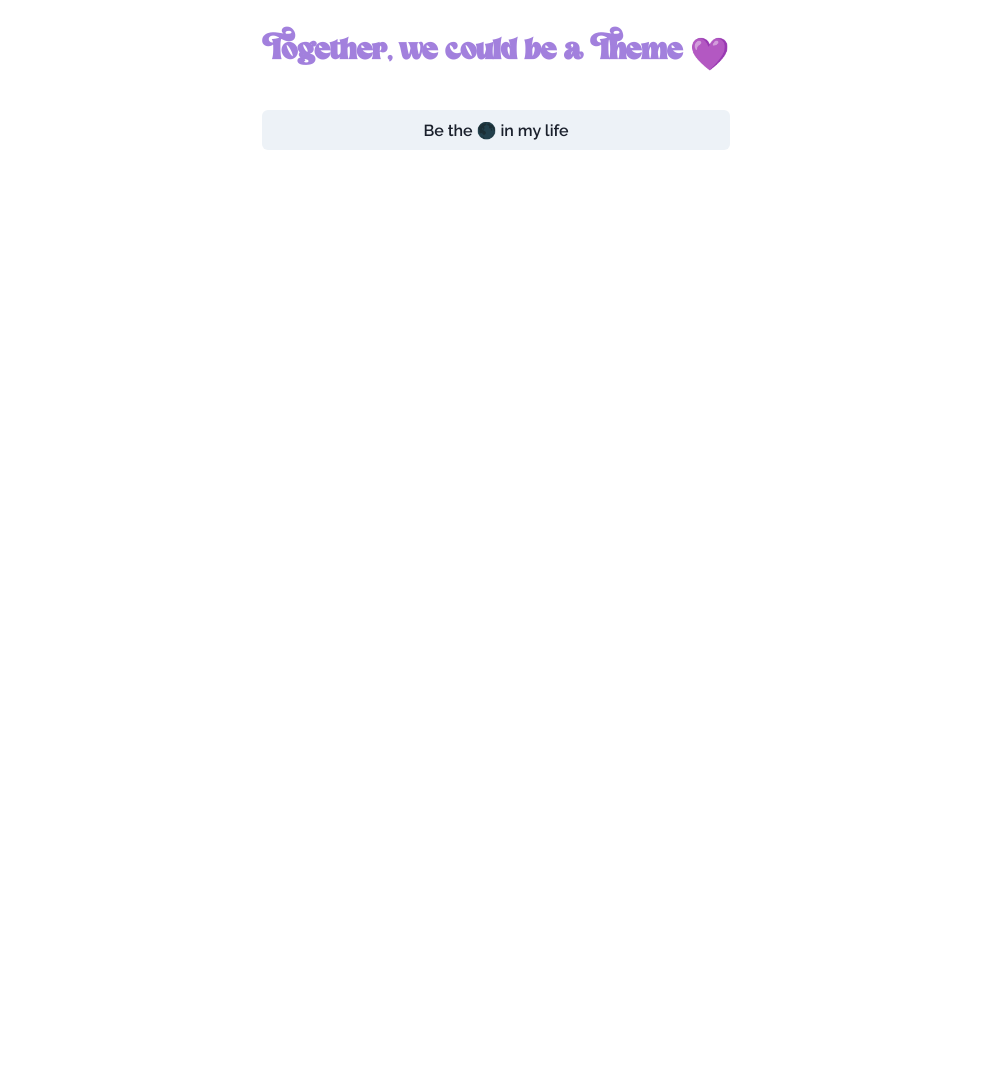
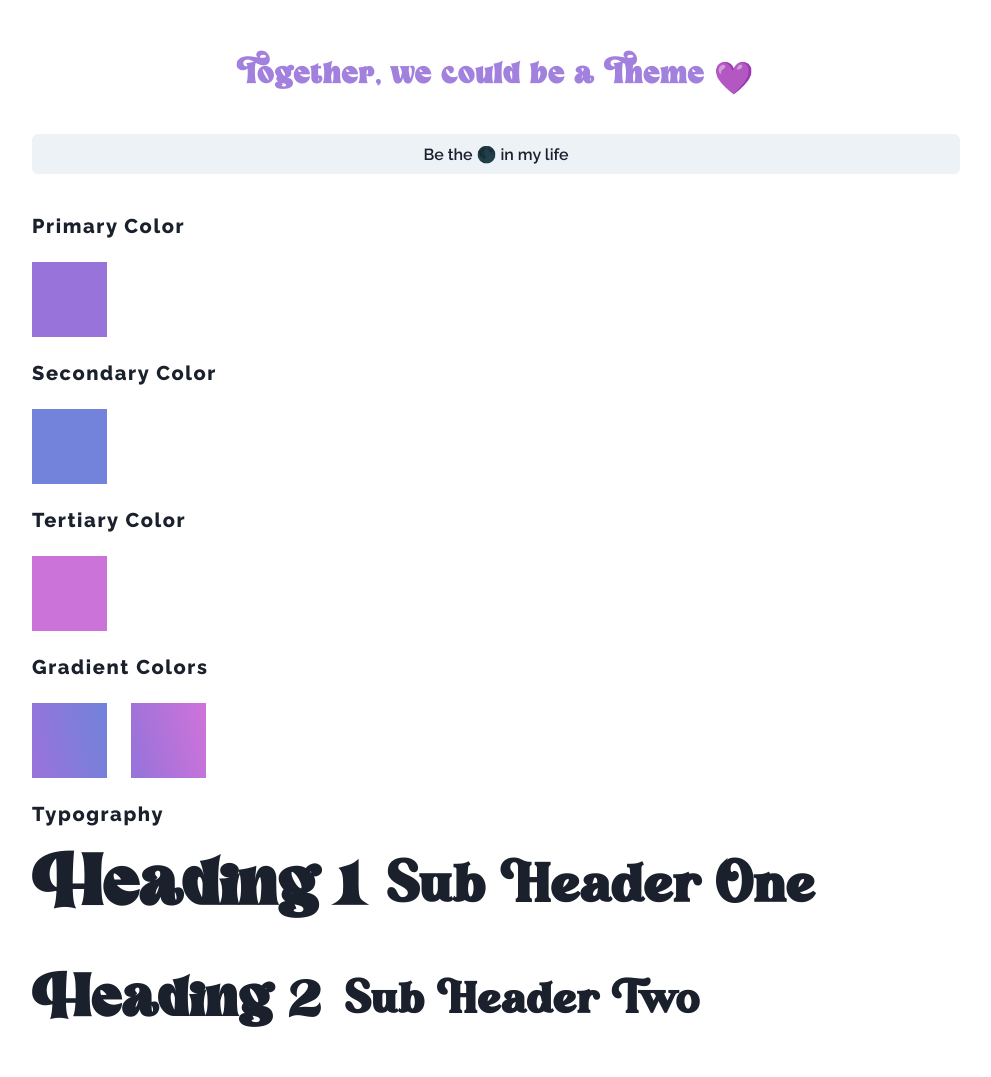
Before and after one commit to tramynn/tramy-nguyen-portfolio-next, a Next.js app: page /theme in a window 1280 px wide. Shown: the top 1077 px of the page, without its empty margins (144-1135 px from the left). Before the commit the page ends 800 px from the top, so only its background shows below. Built offline with nearby package versions, Linux system fonts and the light colour scheme.

Commit message:
Completes maj of theme components

```diff
--- a/app/theme-page.tsx
+++ b/app/theme-page.tsx
@@ -1,29 +1,32 @@
 'use client';
 
-// Libraries
-
 // ChakraUI
-import { Heading, Button, useColorMode, Stack } from '@chakra-ui/react';
-
-// Styles
-import styles from '../shared/styles/Home.module.css';
+import {
+	Heading,
+	Button,
+	useColorMode,
+	Stack,
+	Box,
+	Container,
+	Text
+} from '@chakra-ui/react';
 
 const ThemePage = () => {
 	const { colorMode, toggleColorMode } = useColorMode();
 	return (
 		<div>
-			<main className={styles.main}>
+			<Container maxW='5xl' padding='24px 48px 48px'>
 				<Stack>
 					<Heading
 						style={{
-							color: '#9873da',
 							margin: '2rem 0',
-							// letterSpacing: '.1rem',
+							letterSpacing: '.1rem',
 							fontSize: '2rem',
 							opacity: 0.9,
 							textAlign: 'center',
 							width: '100%'
 						}}
+						color='brand.primary'
 					>
 						Together, we could be a Theme 💜
 					</Heading>
@@ -31,7 +34,176 @@ const ThemePage = () => {
 						Be the {colorMode === 'dark' ? '☀️' : '🌑'} in my life
 					</Button>
 				</Stack>
-			</main>
+				<Stack spacing='24px' marginTop='40px'>
+					<Heading
+						as='h4'
+						size='md'
+						letterSpacing='.1rem'
+						fontFamily='body'
+						fontWeight='800'
+					>
+						Primary Color
+					</Heading>
+					<Box bg='brand.primary' width='75px' height='75px' />
+					<Heading
+						as='h4'
+						size='md'
+						letterSpacing='.1rem'
+						fontFamily='body'
+						fontWeight='800'
+					>
+						Secondary Color
+					</Heading>
+					<Box bg='brand.secondary' width='75px' height='75px' />
+					<Heading
+						as='h4'
+						size='md'
+						letterSpacing='.1rem'
+						fontFamily='body'
+						fontWeight='800'
+					>
+						Tertiary Color
+					</Heading>
+					<Box bg='brand.tertiary' width='75px' height='75px' />
+					<Heading
+						as='h4'
+						size='md'
+						letterSpacing='.1rem'
+						fontFamily='body'
+						fontWeight='800'
+					>
+						Gradient Colors
+					</Heading>
+					<Stack direction={['column', 'row']} spacing='24px'>
+						<Box
+							bg='brand.gradients.primary'
+							width='75px'
+							height='75px'
+						/>
+						<Box
+							bg='brand.gradients.secondary'
+							width='75px'
+							height='75px'
+						/>
+					</Stack>
+					<Heading
+						as='h4'
+						size='md'
+						letterSpacing='.1rem'
+						fontFamily='body'
+						fontWeight='800'
+					>
+						Typography
+					</Heading>
+					<Stack
+						direction={['column', 'row']}
+						spacing='24px'
+						alignItems='center'
+					>
+						<Heading as='h1' size='4xl' letterSpacing='.1rem'>
+							Heading 1
+						</Heading>
+						<Heading
+							as='h2'
+							size='3xl'
+							letterSpacing='.1rem'
+							fontFamily='subheading'
+						>
+							Sub Header One
+						</Heading>
+					</Stack>
+					<Stack
+						direction={['column', 'row']}
+						spacing='24px'
+						alignItems='center'
+					>
+						<Heading
+							as='h2'
+							size='3xl'
+							letterSpacing='.1rem'
+							marginTop='24px'
+						>
+							Heading 2
+						</Heading>
+						<Heading
+							as='h3'
+							size='2xl'
+							letterSpacing='.1rem'
+							marginTop='24px'
+							fontFamily='subheading'
+						>
+							Sub Header Two
+						</Heading>
+					</Stack>
+					<Stack
+						direction={['column', 'row']}
+						spacing='24px'
+						alignItems='center'
+					>
+						<Heading
+							as='h3'
+							size='2xl'
+							letterSpacing='.1rem'
+							marginTop='24px'
+						>
+							Heading 3
+						</Heading>
+						<Heading
+							as='h4'
+							size='xl'
+							letterSpacing='.1rem'
+							marginTop='24px'
+							fontFamily='subheading'
+						>
+							Sub Header Two
+						</Heading>
+					</Stack>
+					<Stack
+						direction={['column', 'row']}
+						spacing='24px'
+						alignItems='center'
+					>
+						<Heading
+							as='h4'
+							size='xl'
+							letterSpacing='.1rem'
+							marginTop='24px'
+						>
+							Heading 4
+						</Heading>
+					</Stack>
+					<Stack
+						direction={['column', 'row']}
+						spacing='24px'
+						alignItems='center'
+					>
+						<Heading
+							as='h5'
+							size='lg'
+							letterSpacing='.1rem'
+							marginTop='24px'
+						>
+							Heading 5
+						</Heading>
+					</Stack>
+					<Stack
+						direction={['column', 'row']}
+						spacing='24px'
+						alignItems='center'
+					>
+						<Heading
+							as='h6'
+							size='md'
+							letterSpacing='.1rem'
+							marginTop='24px'
+						>
+							Heading 6
+						</Heading>
+					</Stack>
+					<Text fontSize='sm'>Body 1</Text>
+					<Text fontSize='xs'>Body 2</Text>
+				</Stack>
+			</Container>
 		</div>
 	);
 };
--- a/shared/styles/theme.ts
+++ b/shared/styles/theme.ts
@@ -11,9 +11,10 @@ const brand = {
 	primary: '#9873DA',
 	secondary: '#7382DA',
 	tertiary: '#CC73DA',
-	gradientFirst: 'linear-gradient(76.31deg, #9873DA 6.07%, #7382DA 93.33%)',
-	gradientSecondary:
-		'linear-gradient(76.31deg, #9873DA 6.07%, #CC73DA 93.33%)'
+	gradients: {
+		primary: 'linear-gradient(76.31deg, #9873DA 6.07%, #7382DA 93.33%)',
+		secondary: 'linear-gradient(76.31deg, #9873DA 6.07%, #CC73DA 93.33%)'
+	}
 };
 
 // eslint-disable-next-line no-unused-vars
@@ -125,7 +126,6 @@ const ButtonStyle: ComponentStyleConfig = {
 // 		},
 // 	}
 // }
-
 const components = {
 	Button: ButtonStyle
 };
@@ -134,7 +134,8 @@ const customTheme = extendTheme({
 	config,
 	fonts: {
 		body: `${fonts.raleway.style.fontFamily}, Arial, san-serif`,
-		heading: `${fonts.magicRetro.style.fontFamily}, Arial, san-serif`
+		heading: `${fonts.magicRetro.style.fontFamily}, Arial, san-serif`,
+		subheading: `${fonts.alstoria.style.fontFamily}, Arial, san-serif`
 	},
 	colors,
 	styles,
```
